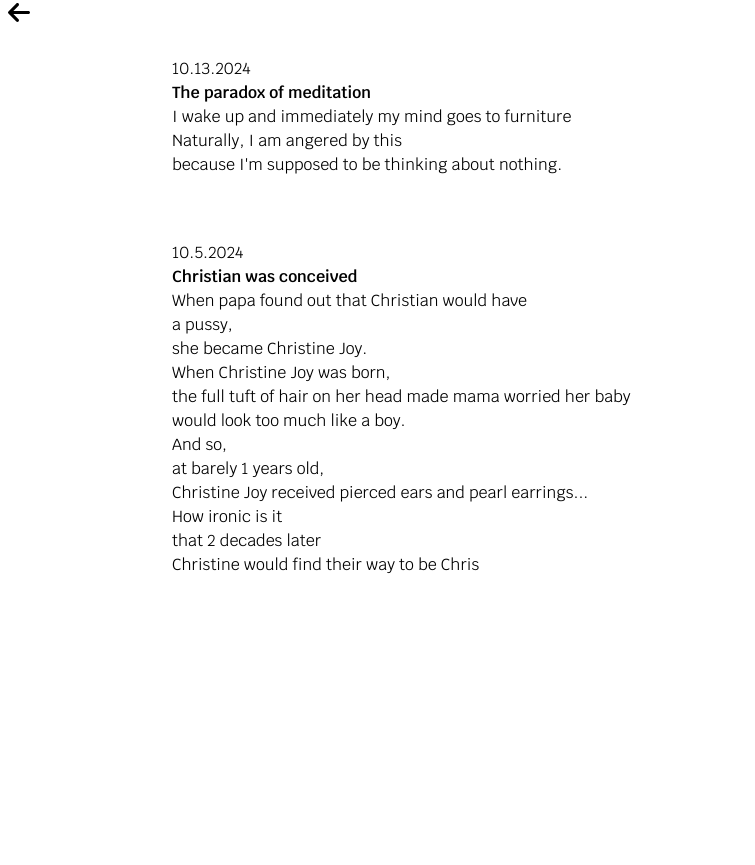
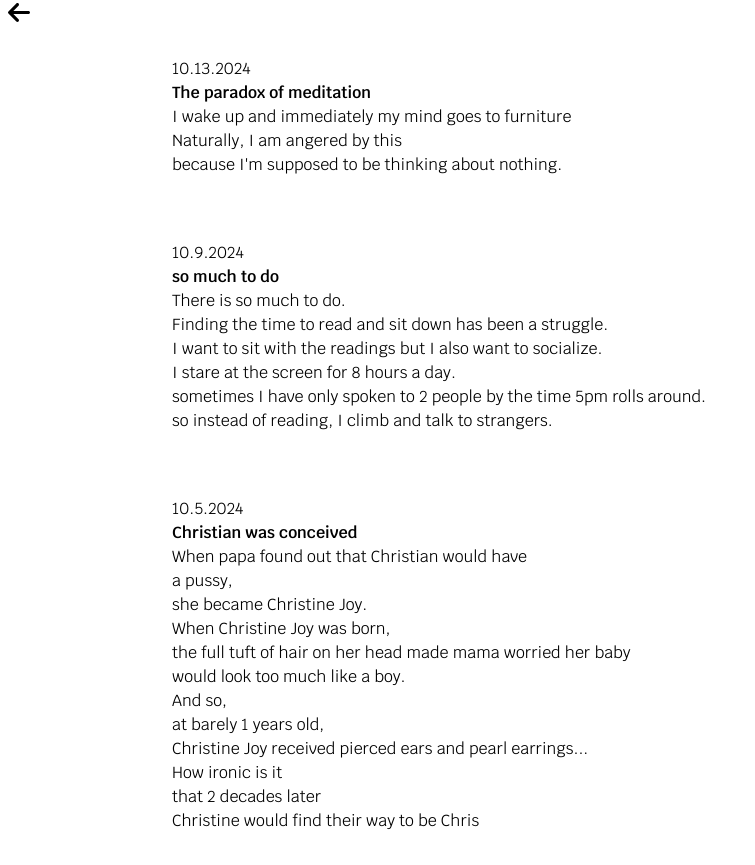
Before and after one commit to krisfragata/spectacle-presence-poetry, a SvelteKit app: page /entries in a window 1280 px wide. Shown: the whole page, without its empty margins (0-755 px from the left). Before the commit the page ends 800 px from the top, so only its background shows below. Built offline with nearby package versions, Linux system fonts and the light colour scheme; a web font is replaced by a local one.

Commit message:
adding entry

```diff
--- a/src/routes/entries/+page.svelte
+++ b/src/routes/entries/+page.svelte
@@ -2,6 +2,7 @@
 	import Christian from "./Christian.svelte";
 import Furniture from "./furniture.svelte";
    import arrowLeft from '../../assets/arrow-left.svg'
+	import Todo from "./todo.svelte";
 
 </script>
 
@@ -10,5 +11,6 @@ import Furniture from "./furniture.svelte";
         <img src={arrowLeft} alt="arrow-left"/>
     </a>
         <Furniture/>
+        <Todo/>
     <Christian/>
 </main>
--- /dev/null
+++ b/src/routes/entries/todo.svelte
@@ -0,0 +1,14 @@
+<script>
+	import SectionWrapper from "../../components/SectionWrapper.svelte";
+
+</script>
+<SectionWrapper id="todo">
+    <p>10.9.2024</p>
+    <h2 class="font-semibold">so much to do</h2>
+    <p>There is so much to do.</p>
+    <p>Finding the time to read and sit down has been a struggle.</p>
+    <p>I want to sit with the readings but I also want to socialize.</p>
+    <p>I stare at the screen for 8 hours a day.</p>
+    <p>sometimes I have only spoken to 2 people by the time 5pm rolls around.</p>
+    <p>so instead of reading, I climb and talk to strangers.</p>
+</SectionWrapper>
```
